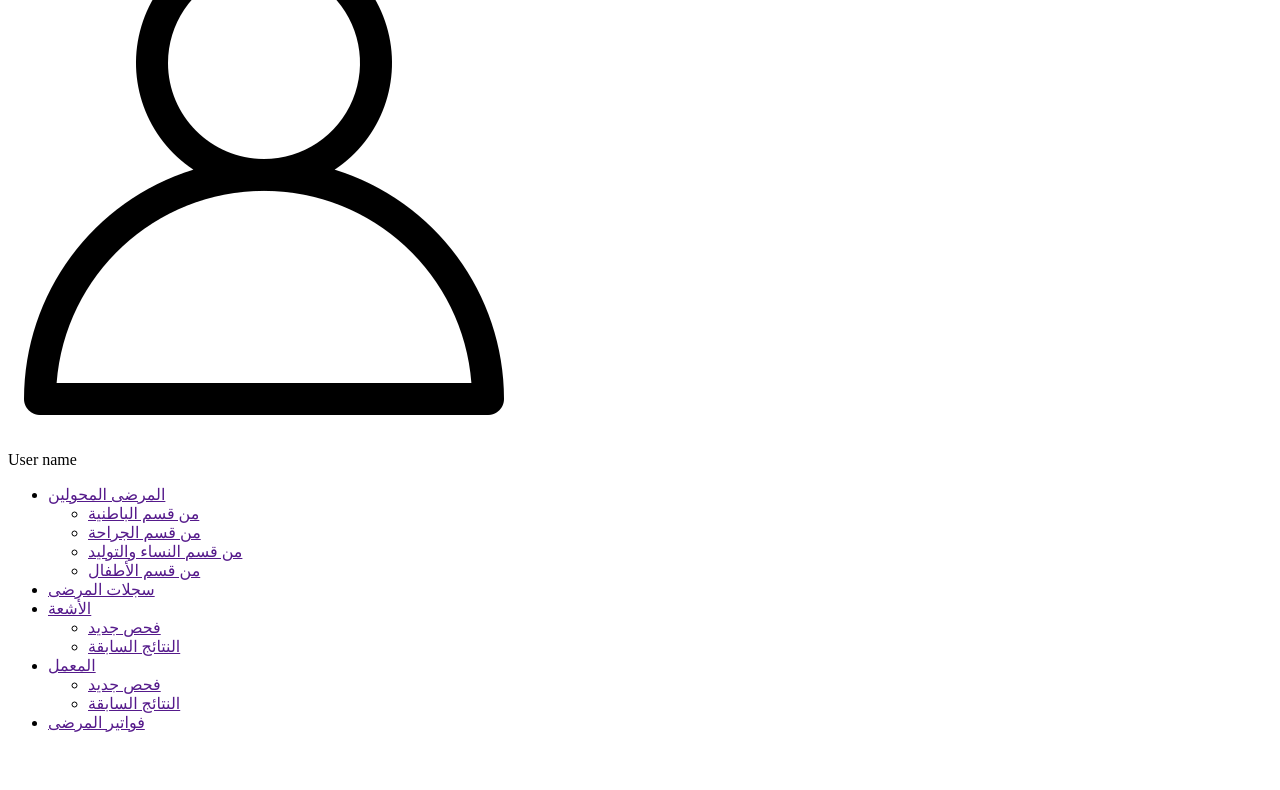
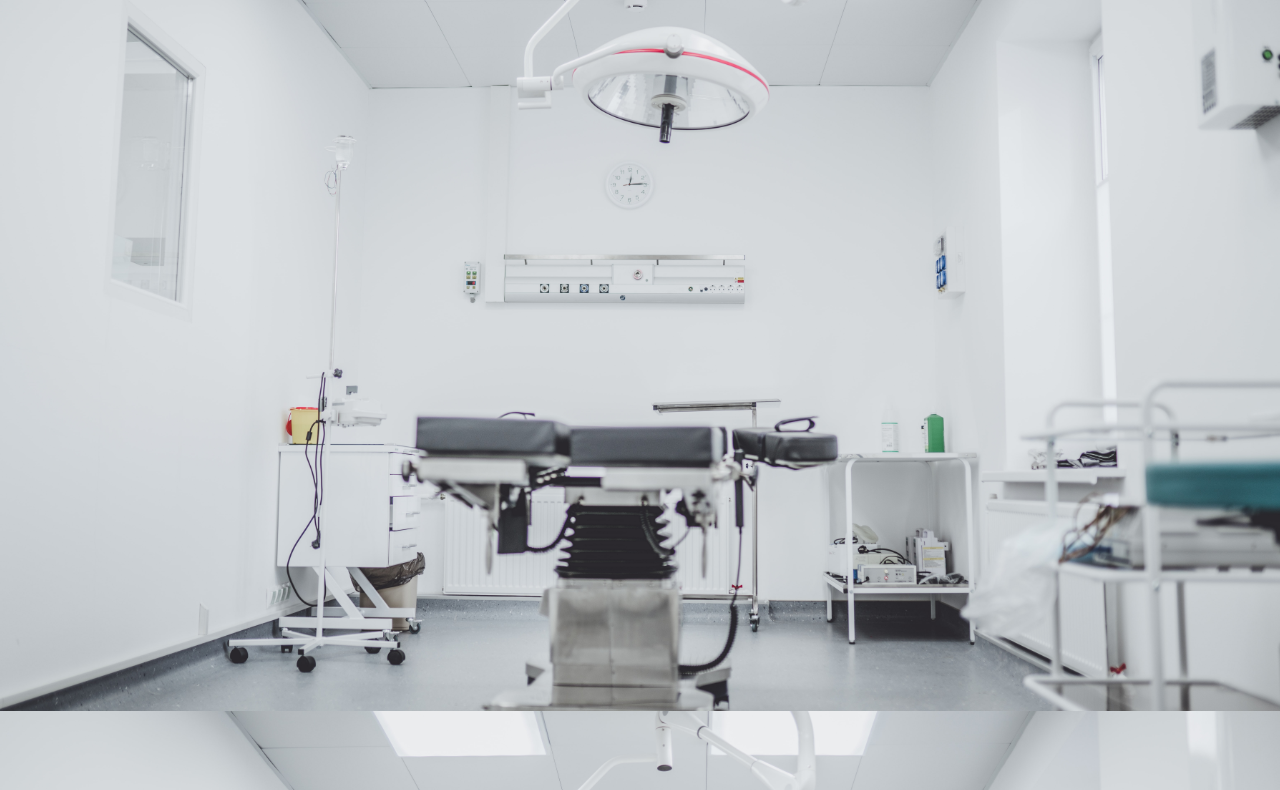
Before and after one commit to ali007-depug/er, a plain HTML site: page index.html in a window 1280 px wide. Shown: the part 89-879 px from the top of the page. Before the commit the page ends 837 px from the top, so only its background shows below. Drawn offline with Linux system fonts and the light colour scheme; files whose address does not match are found by name.

Commit message:
add files

```diff
--- a/index.html
+++ b/index.html
@@ -6,14 +6,14 @@
     <meta name="viewport" content="width=device-width, initial-scale=1.0">
     <!-- CSS  code for styling -->
 
-    <link rel="stylesheet" href="../styles/emergency.css">
+    <link rel="stylesheet" href="main.css">
     <title>الطوارئ</title>
 </head>
 <body>
     <header>
         <nav>
                 <div class="user">
-                    <img src="/home/ali/Downloads/account.png" alt="account">
+                    <img src="account.png" alt="account">
                     <p>User name</p>
                 </div>
             <ul class="navMenu">
--- a/main.css
+++ b/main.css
@@ -1,7 +1,7 @@
 body {
     width                : 100%;
     height               : 1250px;
-    background-image     : url('../adm.jpg');
+    background-image     : url('adm.jpg');
     background-size      : cover;
     background-attachment: fixed;
 }
```
